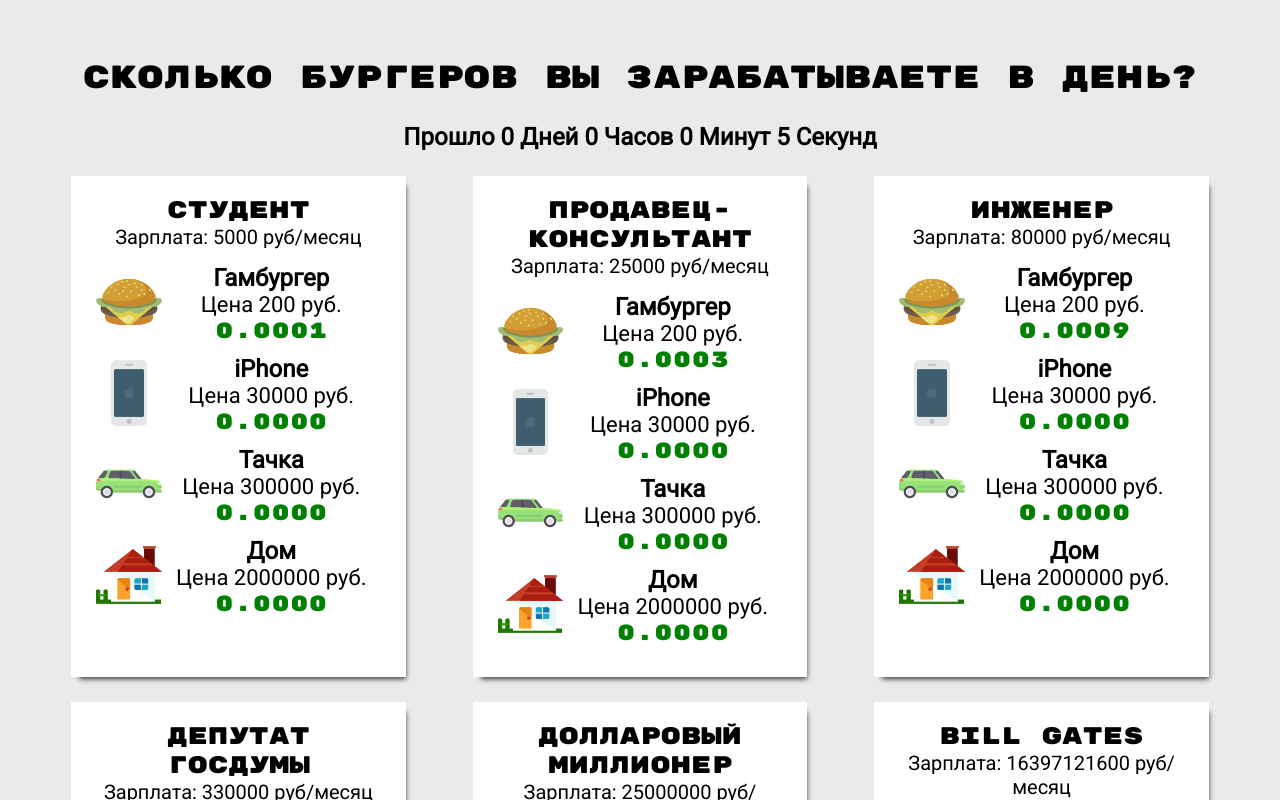
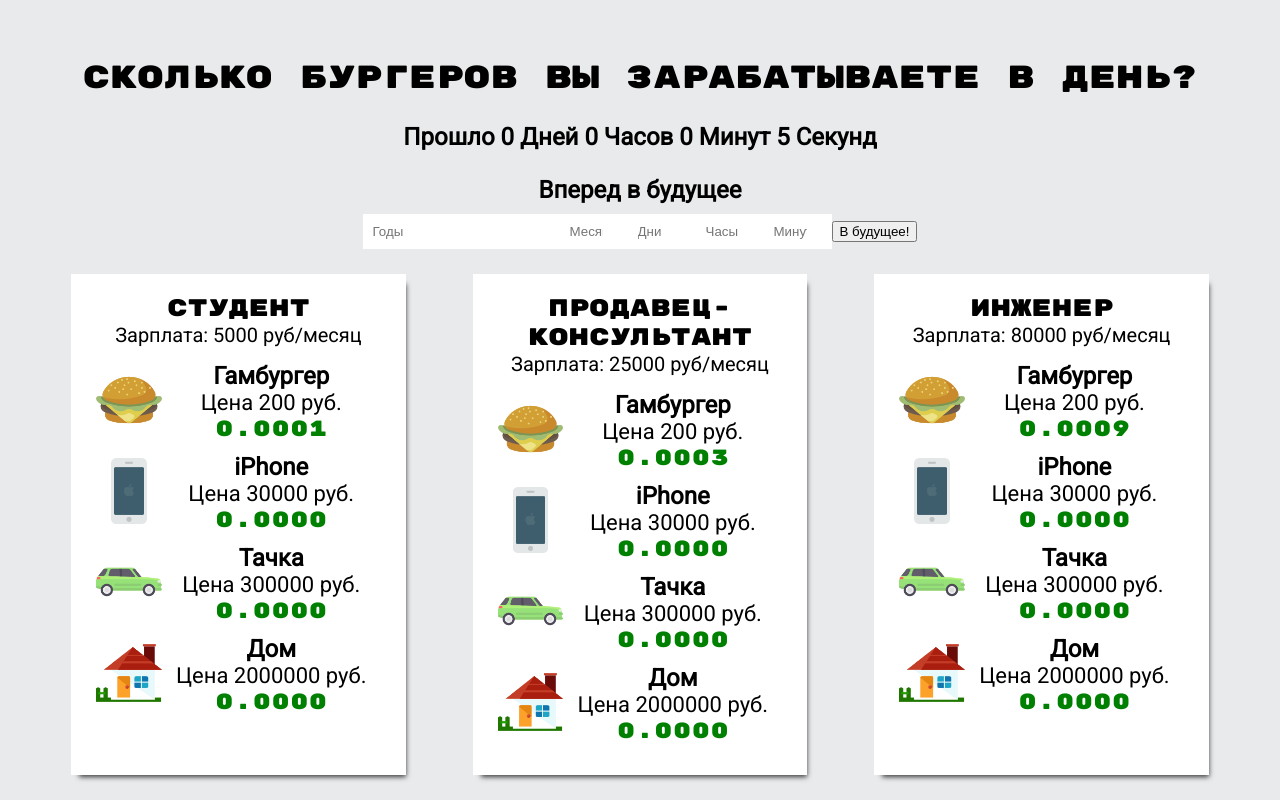
Before and after one commit to ioayo/finances, a React (Create React App) app: page / in a window 1280 px wide. Shown: the top 800 px of the page. Built offline with nearby package versions, Linux system fonts and the light colour scheme.

Commit message:
added input fields, state for App. TO DO :// share state to parent APP component and calculate values on that state

```diff
--- a/src/App.css
+++ b/src/App.css
@@ -100,3 +100,20 @@ h1,h2,h3,h4,h5,p,span {
   text-align: center;
   margin-bottom: 25px;
 }
+
+.set-days {
+  text-align: center;
+  margin-bottom: 25px;
+}
+
+.set-days span {
+  font-size: 24px;
+  font-weight: bold;
+  margin-bottom: 10px;
+  display: inline-block;
+}
+
+.set-days input {
+  border: none;
+  padding: 10px;
+}
--- a/src/App.js
+++ b/src/App.js
@@ -60,9 +60,19 @@ class App extends React.Component {
     super(props);
     this.setTimer = this.setTimer.bind(this);
     this.secondsToString = this.secondsToString.bind(this);
+    this.toTheFuture = this.toTheFuture.bind(this);
+    this.handleChange = this.handleChange.bind(this);
     this.state = {
       elapsedTime: 0,
-      previousTime: new Date().getTime()
+      previousTime: new Date().getTime(),
+      seconds: 0,
+      future: {
+        years: 0,
+        months: 0,
+        days: 0,
+        hours: 0,
+        minutes: 0
+      }
     }
   }
 
@@ -82,6 +92,24 @@ class App extends React.Component {
     return numdays + " Дней " + numhours + " Часов " + numminutes + " Минут " + numseconds + " Секунд";
   }
 
+  handleChange(e){
+    const future = this.state.future;
+    const prop = e.target.name;
+    future[prop] = e.target.value;
+    this.setState({
+      future: future
+    })
+  }
+  //TO DO
+  toTheFuture(e) {
+    e.preventDefault();
+    const future = this.state.future;
+    const secondsValue = future.years * 31556926 + future.months * 2629743 + future.days * 87658 + future.hours * 3600 + future.minutes * 60;
+    this.setState({
+      seconds: secondsValue
+    })
+  }
+
   componentDidMount() {
     this.interval = setInterval(this.setTimer, 100)
   }
@@ -91,10 +119,22 @@ class App extends React.Component {
   }
   render() {
     var seconds = Math.floor(this.state.elapsedTime / 1000);
+    const now = new Date();
     return (
         <div className="container">
             <h1 className="title">{this.props.title}</h1>
             <h2 className="timer">Прошло {this.secondsToString(seconds)}</h2>
+            <div className="set-days">
+                <span>Вперед в будущее</span>
+                <form>
+                    <input onChange={this.handleChange} type="number" name="years" min="1" placeholder="Годы" />
+                    <input onChange={this.handleChange} type="number" name="months" min="1" max="12" placeholder="Месяцы"/>
+                    <input onChange={this.handleChange} type="number" name="days" min="1" max="31" placeholder="Дни" />
+                    <input onChange={this.handleChange} type="number" name="hours" min="1" max="24" placeholder="Часы"/>
+                    <input onChange={this.handleChange} type="number" name="minutes" min="1" max="60" placeholder="Минуты"/>
+                    <button type="submit" onClick={this.toTheFuture}>В будущее!</button>
+                </form>
+            </div>
             <FinanceList persons={PERSONS} goods={GOODS} />
         </div>
     );
--- a/src/components/financeList.js
+++ b/src/components/financeList.js
@@ -10,7 +10,7 @@ class FinanceList extends React.Component {
             <ul className="finances__list">
                 {this.props.persons.map((person, index)=>{
                     return (
-                        <FinanceItem key={index} name={person.name} money={person.money} goods={this.props.goods}/>
+                        <FinanceItem key={index} name={person.name} money={person.money} goods={this.props.goods} seconds={this.props.seconds}/>
                     )
                 })}
             </ul>
--- a/src/components/goodsItem.js
+++ b/src/components/goodsItem.js
@@ -9,14 +9,16 @@ class GoodsItem extends React.Component {
         }
     }
 
-    goodsPerSecCalculate(props) {
+    goodsPerSecCalculate(props,sec) {
         this.setState({
             goodPerSec: this.state.goodPerSec + this.props.goodPerSec
         })
     }
+
     componentDidMount() {
         setInterval(this.goodsPerSecCalculate, 1000)
     }
+
     render() {
         return(
             <li className="goods__item">
```
